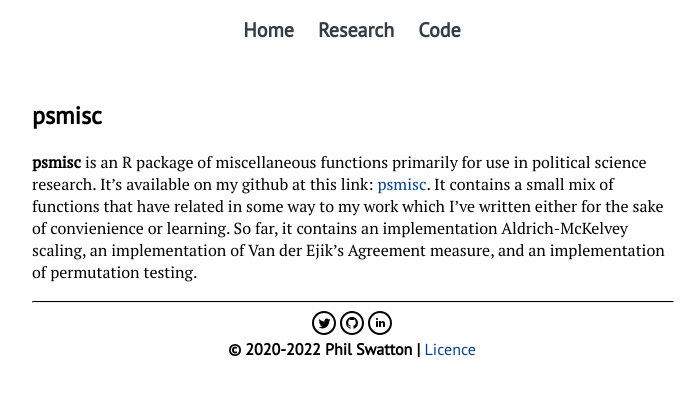
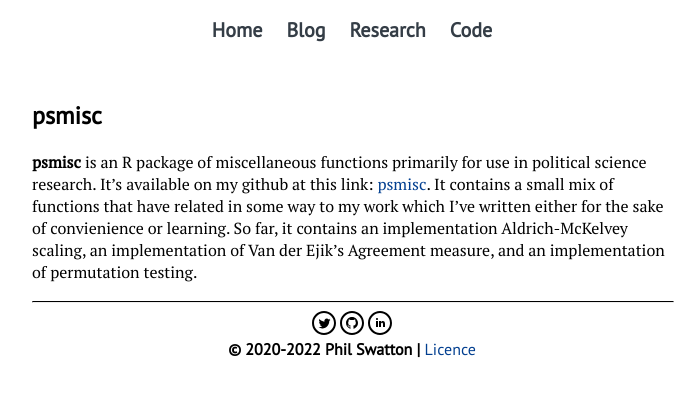
Before and after one commit to philswatton/philswatton.github.io, a Jekyll site: the page built from code.md, in a window 1280 px wide. Shown: the top 397 px of the page, without its empty margins (288-984 px from the left). Built offline with Jekyll 4.4.1, drawn with Linux system fonts in a browser that asks for light colours.

Commit message:
blog page

```diff
--- a/_data/navigation.yml
+++ b/_data/navigation.yml
@@ -1,5 +1,7 @@
 - name: Home
   link: /
+- name: Blog
+  link: /blog.html
 - name: Research
   link: /research.html
 - name: Code
--- a/_layouts/post.html
+++ b/_layouts/post.html
@@ -2,6 +2,6 @@
 layout: default
 ---
 <h1>{{ page.title }}</h1>
-<p>{{ page.date | date_to_string }} - {{ page.author }}</p>
+<p><em>{{ page.date | date_to_string }}</em></p>
 
 {{ content }}
```
Also changed, not shown: blog.md (+1 -3 lines).
